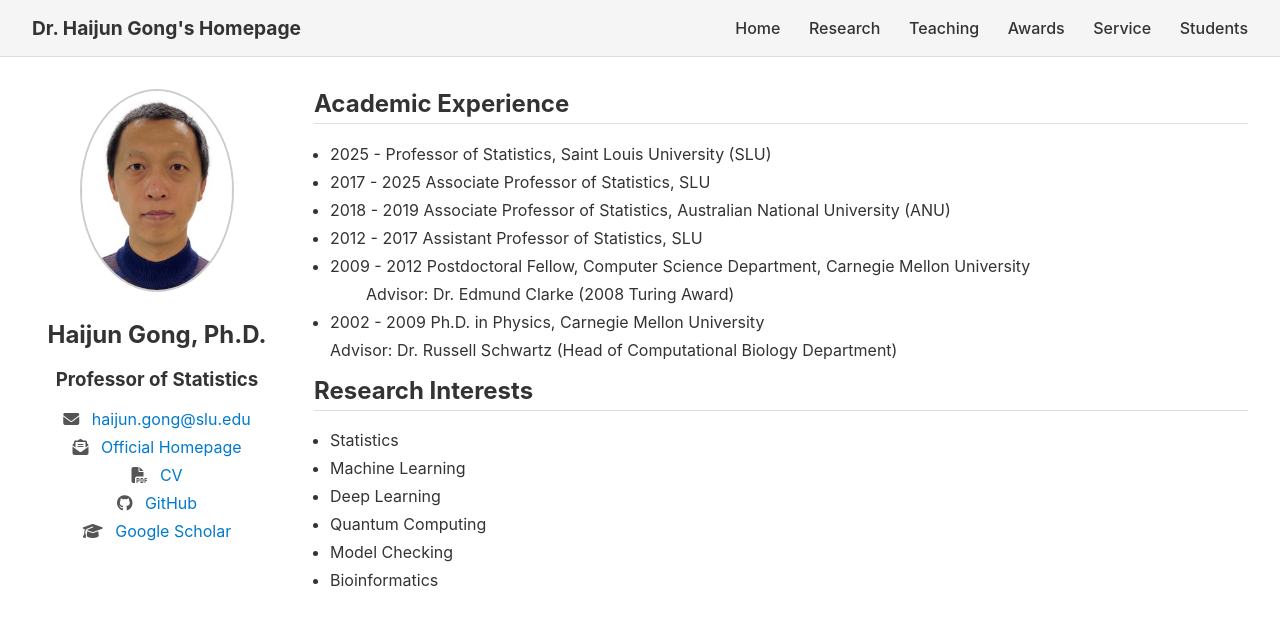
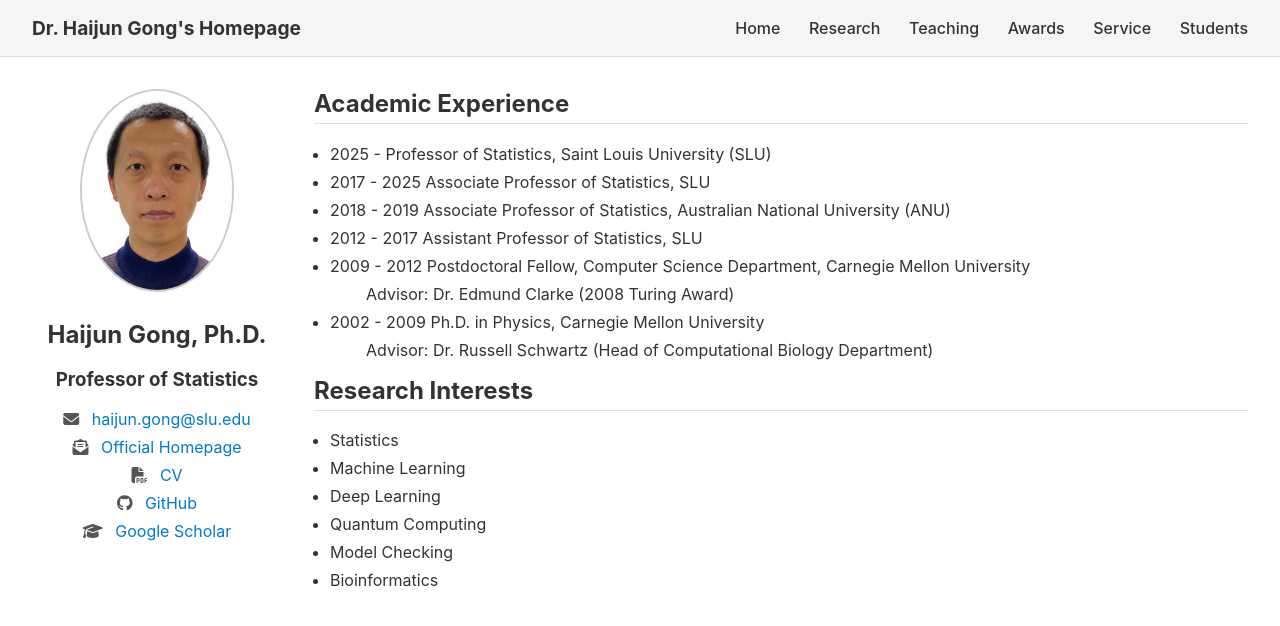
Before and after one commit to GongData/gongData.github.io, a Jekyll site: the page index.html, which Jekyll copies as it is, in a window 1280 px wide. Shown: the top 626 px of the page. Built offline with Jekyll 4.4.1, drawn with Linux system fonts in a browser that asks for light colours.

Commit message:
Update index.html

```diff
--- a/index.html
+++ b/index.html
@@ -135,9 +135,11 @@
     </ul>
   </li>
 <li>2002 - 2009 Ph.D. in Physics, Carnegie Mellon University </li>
-       Advisor: Dr. Russell Schwartz (Head of Computational Biology Department)
-
+       <ul style="margin-top: 4px; margin-bottom: 4px;">
+      <li style="list-style-type: none; margin-left: 20px;">Advisor: Dr. Russell Schwartz (Head of Computational Biology Department)</li>
     </ul>
+  </li>
+</ul>
 
     <h2>Research Interests</h2>
     <ul>
```
